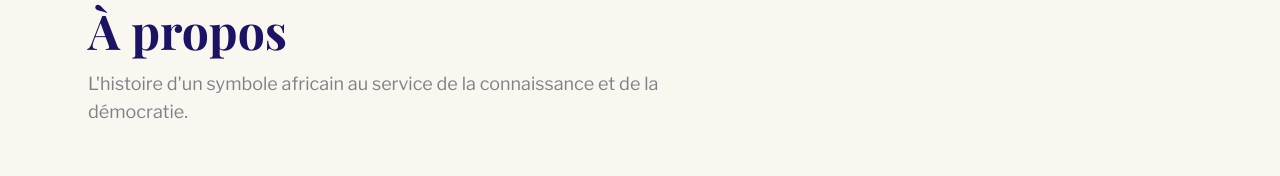
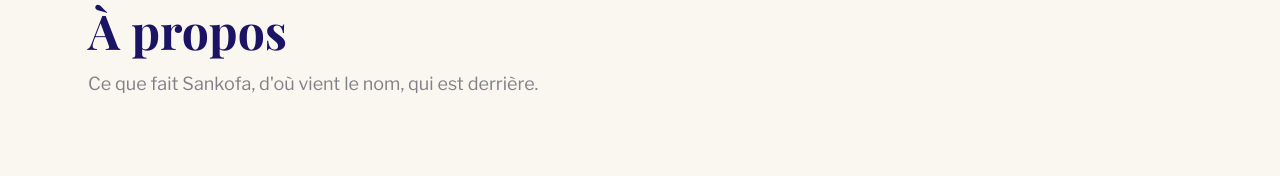
Before and after one commit to ironlam/asso-sankofa, a Next.js app: page /a-propos in a window 1280 px wide. Shown: the part 154-330 px from the top of the page. Built offline with nearby package versions, Linux system fonts and the light colour scheme; no server answers; a web font is replaced by a local one.

Commit message:
fix(a-propos): baseline plus directe

```diff
--- a/src/app/a-propos/page.tsx
+++ b/src/app/a-propos/page.tsx
@@ -17,8 +17,7 @@
             À propos
           </h1>
           <p className="text-lg text-slate/60 max-w-2xl">
-            L{"'"}histoire d{"'"}un symbole africain au service de la
-            connaissance et de la démocratie.
+            Ce que fait Sankofa, d{"'"}où vient le nom, qui est derrière.
           </p>
         </div>
       </section>
```
